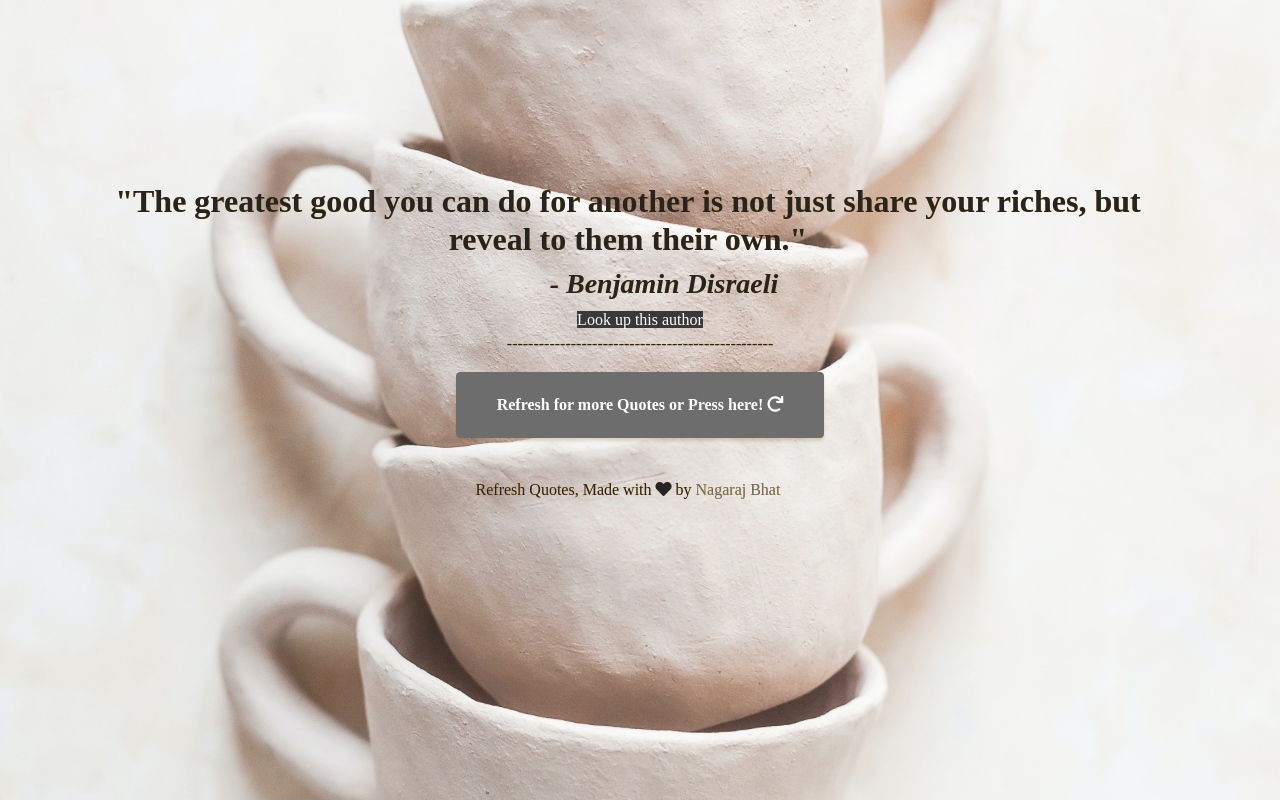
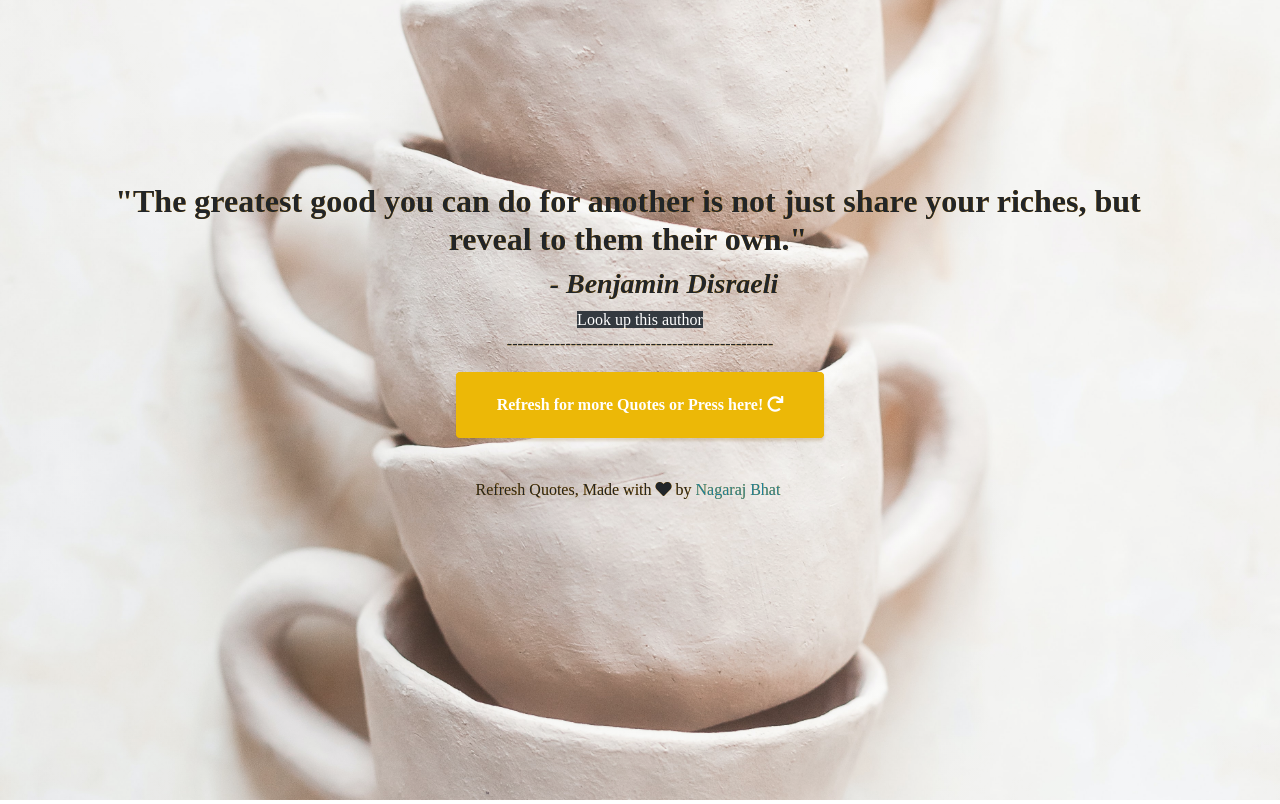
Before and after one commit to nagarajbhat/refreshquotes, a Flask app: page / in a window 1280 px wide. Shown: the top 804 px of the page. Run offline with Flask 2, Linux system fonts and the light colour scheme; some libraries are stand-ins or nearby versions.

Commit message:
button made secondary

```diff
--- a/templates/index.html
+++ b/templates/index.html
@@ -59,7 +59,7 @@
   <!-- Header -->
   <header class="masthead d-flex" style="height: 800px;">
 
-    <div class="container text-center my-auto" style ="filter: grayscale(1) drop-shadow(.03em .03em orange);">
+    <div class="container text-center my-auto" style ="filter: drop-shadow(.05em .05em orange);">
 
 
       <h2 class="mr-4" style="margin-top: -100px;">"{{quote}}"</h2>
@@ -71,7 +71,7 @@
 
 
 
-<p><a class="btn btn-primary btn-xl js-scroll-trigger" href=".">Refresh for more Quotes or Press here!  <i class="fas fa-redo"></i></a></a></p>
+<p><a class="btn btn-secondary btn-xl js-scroll-trigger" href=".">Refresh for more Quotes or Press here!  <i class="fas fa-redo"></i></a></a></p>
 <br>
 <p class="mr-4">Refresh Quotes, Made with <i class="fas fa-heart"></i> by <a href="https://www.nagarajbhat.com">Nagaraj Bhat </a></p>
     </div>
```
